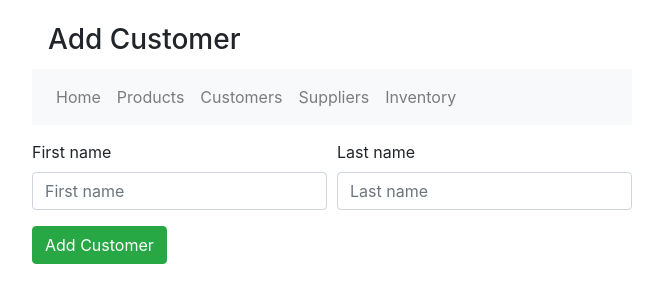
After one commit to katmfoo/grad-db-final, a PHP site: page /customers/add/index.php in a window 1280 px wide. The commit adds this page. Shown: the top 303 px of the page, without its empty margins (308-971 px from the left). Run offline with PHP 8.4, Linux system fonts and the light colour scheme; a stand-in replaces the project's code that opens the database connection; some libraries are stand-ins or nearby versions.

Commit message:
Work on customer pages

```diff
--- /dev/null
+++ b/customers/add/index.php
@@ -0,0 +1,11 @@
+<?php
+
+require_once '../../vendor/autoload.php';
+require_once '../../db.php';
+
+$loader = new Twig_Loader_Filesystem('../../templates');
+$twig = new Twig_Environment($loader);
+
+echo $twig->render('add_customer.html', array());
+
+?>
--- a/index.php
+++ b/index.php
@@ -1,11 +1,11 @@
 <?php
 
 require_once 'vendor/autoload.php';
+require_once 'db.php';
 
 $loader = new Twig_Loader_Filesystem('templates');
 $twig = new Twig_Environment($loader);
 
 echo $twig->render('index.html', array('name' => 'Fabien'));
 
-
 ?>
--- /dev/null
+++ b/templates/add_customer.html
@@ -0,0 +1,19 @@
+{% extends "base.html" %}
+
+{% block title %}Add Customer{% endblock %}
+
+{% block content %}
+  <form action="">
+    <div class="form-row">
+      <div class="form-group col-md-6">
+        <label for="first_name">First name</label>
+        <input type="test" class="form-control" id="first_name" placeholder="First name">
+      </div>
+      <div class="form-group col-md-6">
+        <label for="last_name">Last name</label>
+        <input type="test" class="form-control" id="last_name" placeholder="Last name">
+      </div>
+    </div>
+    <button type="submit" class="btn btn-success">Add Customer</button>
+  </form>
+{% endblock %}
--- a/templates/base.html
+++ b/templates/base.html
@@ -16,8 +16,22 @@
         margin: 30px auto;
       }
 
+      h3.title {
+        margin-top: -7px;
+        margin-bottom: 12px;
+        margin-left: 16px;
+      }
+
       nav {
         margin-bottom: 15px;
+      }
+
+      table.button-above {
+        margin-top: 17px;
+      }
+
+      tr.clickable-row {
+        cursor: pointer;
       }
     </style>
   </head>
@@ -25,8 +39,9 @@
 
     <div class="base-container">
 
+      <h3 class="title">{% block title %}{% endblock %}</h3>
+
       <nav class="navbar navbar-expand-lg navbar-light bg-light">
-        <a class="navbar-brand">{% block title %}{% endblock %}</a>
         <button class="navbar-toggler" type="button" data-toggle="collapse" data-target="#navbarNavAltMarkup" aria-controls="navbarNavAltMarkup" aria-expanded="false" aria-label="Toggle navigation">
           <span class="navbar-toggler-icon"></span>
         </button>
@@ -49,5 +64,14 @@
     <script src="https://code.jquery.com/jquery-3.3.1.slim.min.js" integrity="sha384-q8i/X+965DzO0rT7abK41JStQIAqVgRVzpbzo5smXKp4YfRvH+8abtTE1Pi6jizo" crossorigin="anonymous"></script>
     <script src="https://cdnjs.cloudflare.com/ajax/libs/popper.js/1.14.3/umd/popper.min.js" integrity="sha384-ZMP7rVo3mIykV+2+9J3UJ46jBk0WLaUAdn689aCwoqbBJiSnjAK/l8WvCWPIPm49" crossorigin="anonymous"></script>
     <script src="https://stackpath.bootstrapcdn.com/bootstrap/4.1.3/js/bootstrap.min.js" integrity="sha384-ChfqqxuZUCnJSK3+MXmPNIyE6ZbWh2IMqE241rYiqJxyMiZ6OW/JmZQ5stwEULTy" crossorigin="anonymous"></script>
+
+    <script>
+      jQuery(document).ready(function($) {
+        $(".clickable-row").click(function() {
+            window.location = $(this).data("href");
+            console.log('test');
+        });
+      });
+    </script>
   </body>
 </html>
```
Also changed, not shown: customer/index.php (added, +17 -0 lines), customers/index.php (+12 -1 lines), templates/customer.html (added, +7 -0 lines), templates/customers.html (+23 -1 lines), 1 other file.
